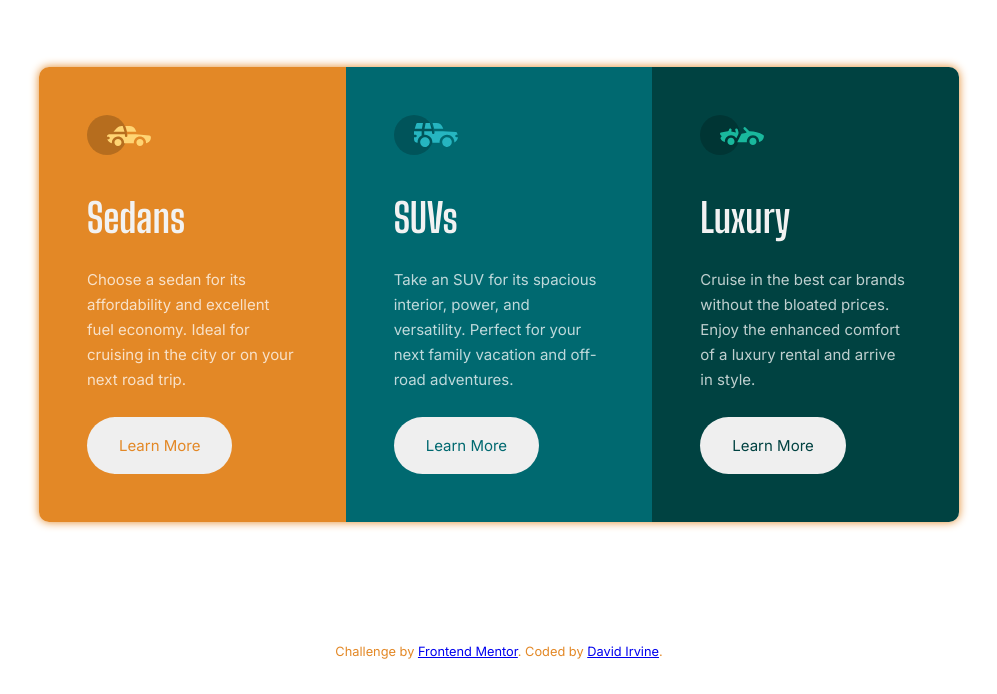
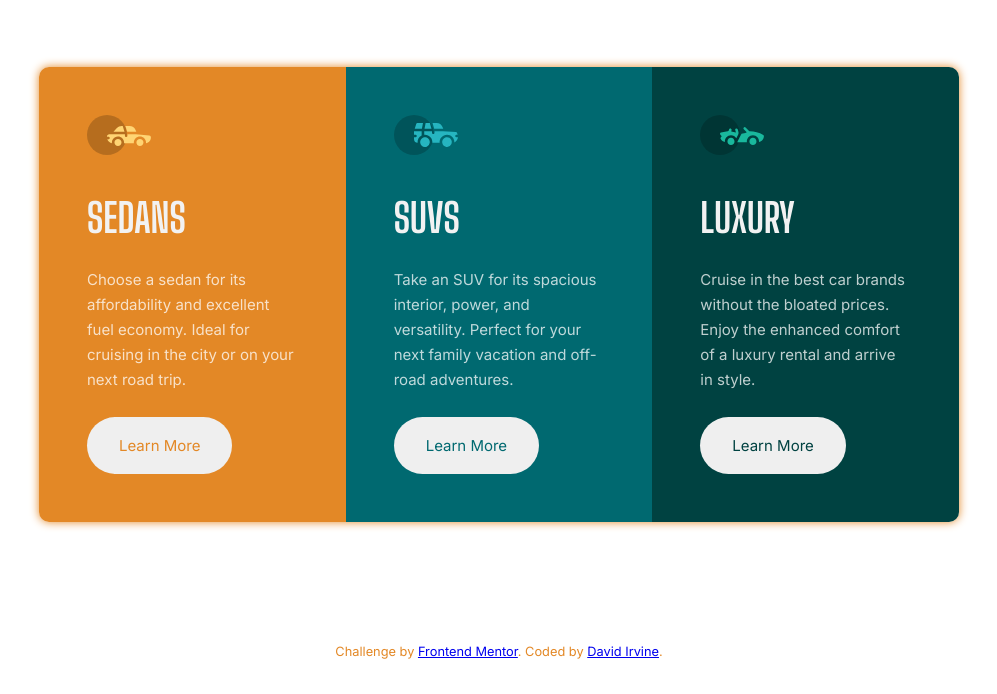
Before and after one commit to DavidIrvine-TW/frontend-Mentor-3-column-preview-card-component, a plain HTML site: page index.html in a window 1280 px wide. Shown: the part 106-800 px from the top of the page, without its empty margins (141-1138 px from the left). Drawn offline with Linux system fonts and the light colour scheme.

Commit message:
second commit

```diff
--- a/index.html
+++ b/index.html
@@ -20,7 +20,7 @@
           <div class="card-container sedan">
             <img src="images/icon-sedans.svg" alt="icon" class="icon">
             <p class="card-title">
-               Sedans
+               SEDANS
             </p>
             <p class="card-text-content">  Choose a sedan for its affordability and excellent fuel economy. Ideal for cruising in the city
             or on your next road trip.</p>
@@ -30,7 +30,7 @@
           <div class="card-container suv">
             <img src="images/icon-suvs.svg" alt="icon" class="icon">
             <p class="card-title">
-               SUVs
+               SUVS
             </p>
             <p class="card-text-content">   Take an SUV for its spacious interior, power, and versatility. Perfect for your next family vacation
             and off-road adventures.</p>
@@ -40,7 +40,7 @@
           <div class="card-container luxury">
             <img src="images/icon-luxury.svg" alt="icon" class="icon">
             <p class="card-title">
-               Luxury
+               LUXURY
             </p>
             <p class="card-text-content">  Cruise in the best car brands without the bloated prices. Enjoy the enhanced comfort of a luxury
             rental and arrive in style.</p>
```
Also changed, not shown: 1 other file.
